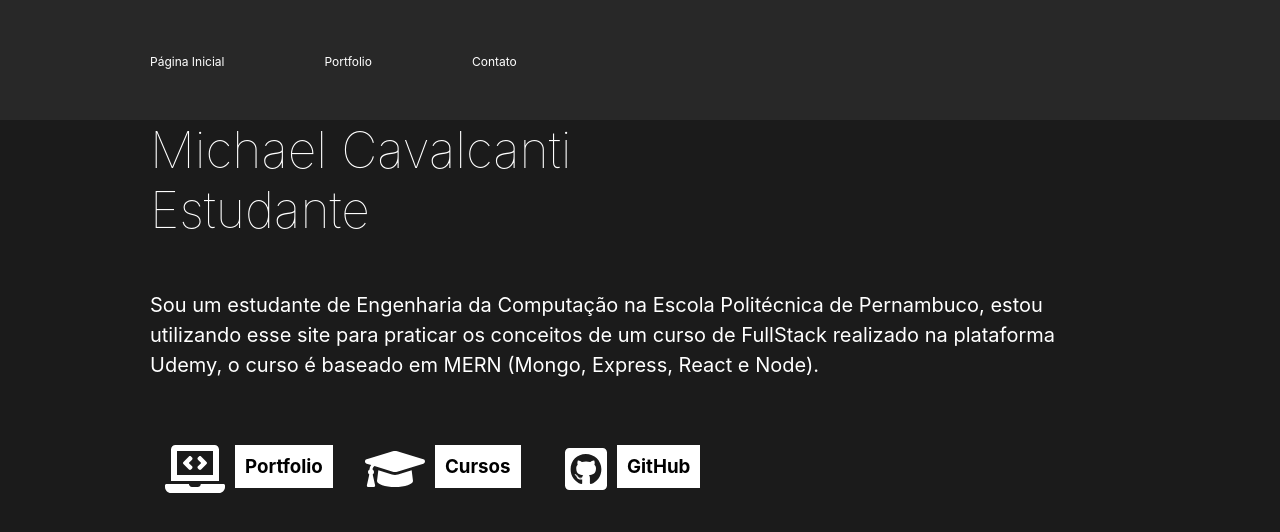
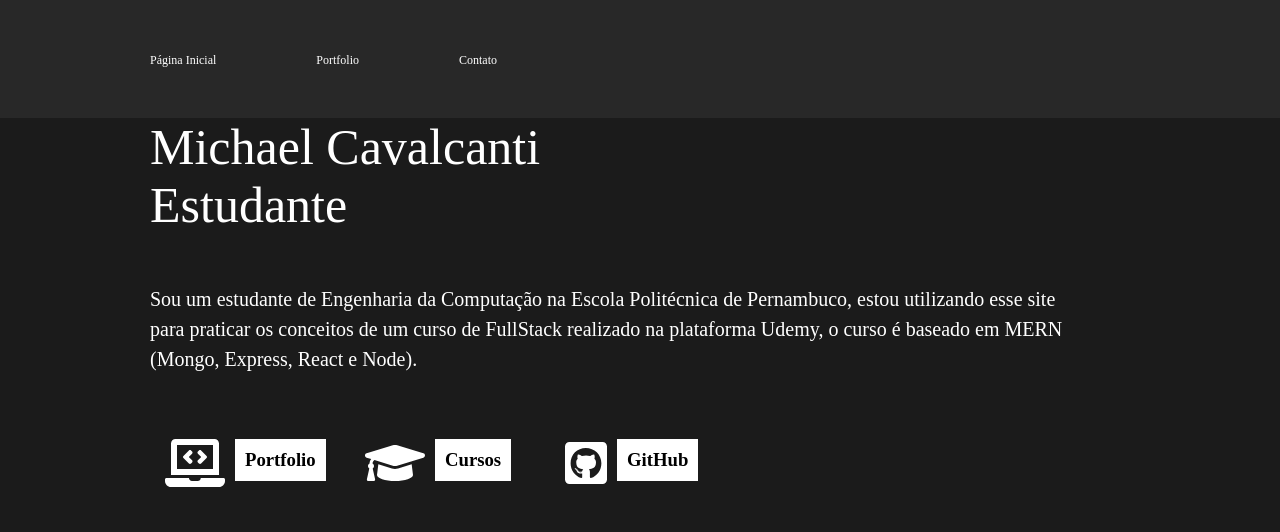
Before and after one commit to michaelmlcavalcanti/meu-portfolio, a React (Create React App) app in the folder frontend/: page / in a window 1280 px wide. Shown: the top 532 px of the page. Built offline with nearby package versions, Linux system fonts and the light colour scheme.

Commit message:
Limpando erros

```diff
--- a/frontend/src/components/AboutSection.js
+++ b/frontend/src/components/AboutSection.js
@@ -3,7 +3,7 @@ import React from "react";
 import { About, Description } from '../styles'
 
 
-const AboutSection = () => {
+const AboutSection = function() {
     return(
         <About>
             <Description>
--- a/frontend/src/components/GlobalStyle.js
+++ b/frontend/src/components/GlobalStyle.js
@@ -1,6 +1,7 @@
 import { createGlobalStyle } from 'styled-components';
 
 const GlobalStyle = createGlobalStyle`
+
     *{
         margin: 0;
         padding: 0;
--- a/frontend/src/components/ServicesSection.js
+++ b/frontend/src/components/ServicesSection.js
@@ -7,7 +7,7 @@ import { FontAwesomeIcon } from '@fortawesome/react-fontawesome'
 
 import { About, Description } from '../styles'
 
-const ServicesSection = () => {
+const ServicesSection = function () {
     return (
         <Services>
             <ServiceDescription>
--- a/frontend/src/index.css
+++ /dev/null
@@ -1,13 +0,0 @@
-body {
-  margin: 0;
-  font-family: -apple-system, BlinkMacSystemFont, 'Segoe UI', 'Roboto', 'Oxygen',
-    'Ubuntu', 'Cantarell', 'Fira Sans', 'Droid Sans', 'Helvetica Neue',
-    sans-serif;
-  -webkit-font-smoothing: antialiased;
-  -moz-osx-font-smoothing: grayscale;
-}
-
-code {
-  font-family: source-code-pro, Menlo, Monaco, Consolas, 'Courier New',
-    monospace;
-}
--- a/frontend/src/index.js
+++ b/frontend/src/index.js
@@ -1,6 +1,5 @@
 import React from 'react';
 import ReactDOM from 'react-dom';
-import './index.css';
 import App from './App';
 
 import {BrowserRouter} from 'react-router-dom'
--- a/frontend/src/pages/AboutUs.js
+++ b/frontend/src/pages/AboutUs.js
@@ -3,7 +3,7 @@ import React from 'react'
 import AboutSection from '../components/AboutSection'
 import ServicesSection from '../components/ServicesSection'
 
-const AboutUs = () => {
+const AboutUs = function () {
     return(
         <div>
             <AboutSection />
--- a/frontend/src/styles.js
+++ b/frontend/src/styles.js
@@ -30,5 +30,4 @@ export const Imagem = styled.div`
         height: 75%;
         object-fit: cover;
     }
-
 `;
--- a/package.json
+++ b/package.json
@@ -8,7 +8,7 @@
     "frontend": "npm start --prefix frontend",
     "dev": "concurrently \"npm run backend\" \"npm run frontend\"",
     "start": "node server.js",
-    "heroku-postbuild": "npm install --prefix frontend && npm run build --prefix frontend"
+    "heroku-postbuild": "npm install --prefix frontend && npm npm run-script build --prefix frontend"
   },
   "keywords": [
     "MERN",
```
Also changed, not shown: 1 other file (tests, documents, lock files or other folders).
